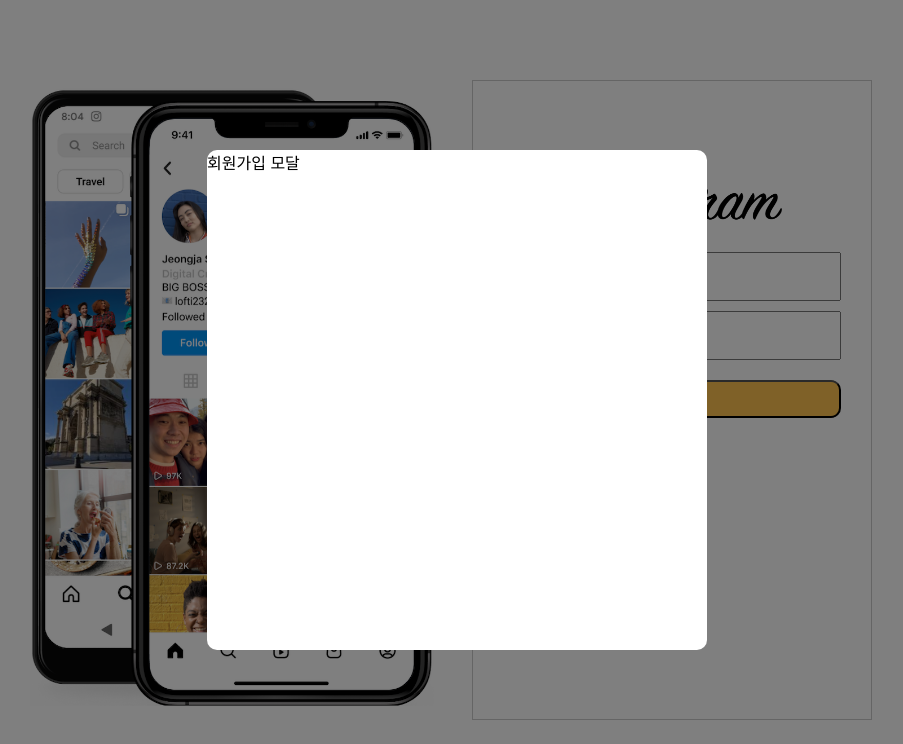
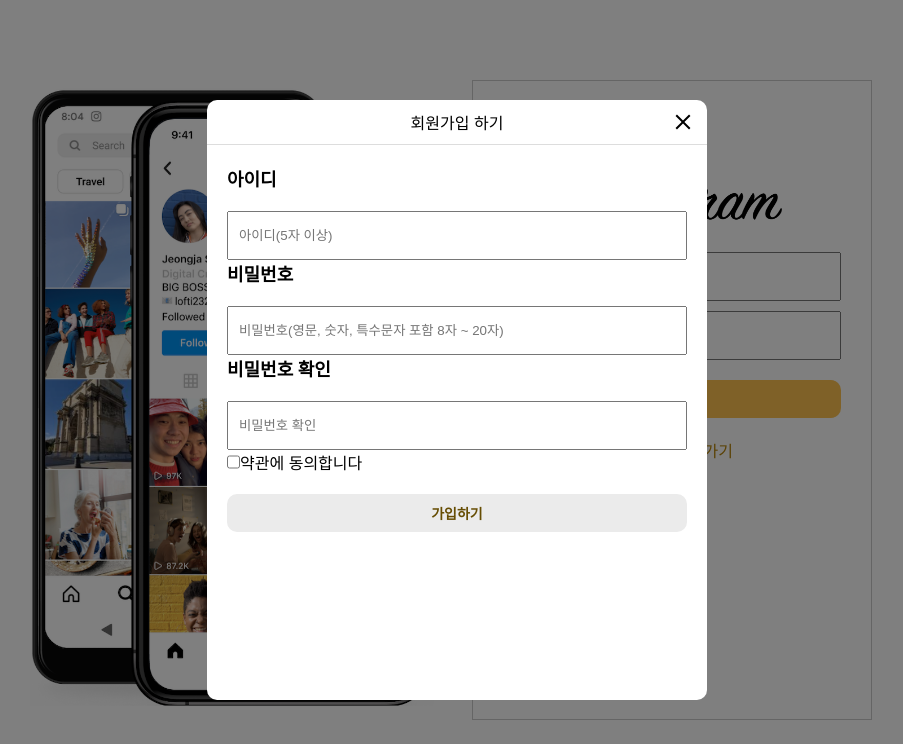
Before and after one commit to hyeminem-Jo/j-com, a Next.js app: page /signup in a window 1280 px wide. Shown: the top 744 px of the page, without its empty margins (183-1086 px from the left). Built offline with nearby package versions, Linux system fonts and the light colour scheme.

Commit message:
🎨global.scss 추가, 회원가입 폼 작업

```diff
--- a/src/app/(loggedOut)/_component/Main.tsx
+++ b/src/app/(loggedOut)/_component/Main.tsx
@@ -20,7 +20,7 @@ export default function Main() {
   })
 
   return (
-    <div className={styles.main}>
+    <>
       <div className={styles.left}>
         <Image src={phoneImage} width={450} alt="logo" />
       </div>
@@ -53,12 +53,12 @@ export default function Main() {
             <Button type="submit" size="md" color="primary">
               로그인
             </Button>
-            <Link href="signup" size="md" color="primary">
-              회원가입
+            <Link href="signup" className={styles.goSignup}>
+              회원가입 하러가기
             </Link>
           </ButtonGroup>
         </SignupOrLoginForm>
       </div>
-    </div>
+    </>
   )
 }
--- /dev/null
+++ b/src/app/(loggedOut)/_component/SignupForm.tsx
@@ -0,0 +1,126 @@
+'use client'
+
+import { useForm } from 'react-hook-form'
+import { useCallback, useEffect } from 'react'
+import Input from '@/app/_component/common/Input'
+import Button from '@/app/_component/common/Button'
+import style from './signupForm.module.scss'
+
+function SignupForm() {
+  const {
+    watch,
+    control,
+    setValue,
+    getValues,
+    handleSubmit,
+    reset,
+    setError,
+    clearErrors,
+    formState: { errors },
+  } = useForm({
+    mode: 'onChange',
+    defaultValues: {
+      user: '',
+      password: '',
+      passwordCheck: '',
+      term: false,
+    },
+  })
+
+  // [비밀번호] value 수정 시 이미 입력된 [비밀번호 확인] value 도 같이 유효성 체크
+  useEffect(() => {
+    if (
+      watch('password') !== watch('passwordCheck') &&
+      watch('passwordCheck')
+    ) {
+      setError('passwordCheck', {
+        type: 'password-mismatch',
+        message: '비밀번호가 일치하지 않습니다',
+      })
+    } else {
+      clearErrors('passwordCheck')
+    }
+  }, [watch('password'), watch('passwordCheck')])
+
+  const onSubmit = useCallback(
+    (data) => {
+      console.log(data)
+      alert(`가입을 환영합니다, ${data.user} 님!`)
+      // dispatch(userActions.loginAction(data))
+      reset()
+      setValue('term', false)
+    },
+    [watch()],
+  )
+
+  return (
+    <form onSubmit={handleSubmit(onSubmit)} className={style.signupForm}>
+      <Input
+        name="user"
+        control={control}
+        label="아이디"
+        maxLength="30"
+        type="text"
+        placeholder="아이디(5자 이상)"
+        rules={{
+          required: '아이디를 입력해주세요',
+          minLength: {
+            value: 5,
+            message: '5자 이상으로 입력해주세요',
+          },
+          validate: {
+            noAdmin: (value) =>
+              value !== 'admin' || 'admin 이라는 아이디는 사용할 수 없습니다.',
+          },
+        }}
+      />
+      <Input
+        name="password"
+        control={control}
+        label="비밀번호"
+        maxLength="15"
+        type="password"
+        placeholder="비밀번호(영문, 숫자, 특수문자 포함 8자 ~ 20자)"
+        rules={{
+          required: '비밀번호를 입력해주세요',
+          pattern: {
+            value:
+              /^(?=.*[a-zA-Z])(?=.*[0-9])(?=.*[!@#$%^&*])[a-zA-Z0-9!@#$%^&*]{8,20}$/,
+            message: '영문, 숫자, 특수문자 포함 8 ~ 20자로 입력해주세요',
+          },
+        }}
+      />
+      <Input
+        name="passwordCheck"
+        control={control}
+        label="비밀번호 확인"
+        type="password"
+        maxLength="15"
+        placeholder="비밀번호 확인"
+        rules={{
+          required: '비밀번호를 확인해주세요',
+          validate: {
+            matchPassword: (value) => {
+              const { password } = getValues()
+              return password === value || '비밀번호가 일치하지 않습니다'
+            },
+          },
+        }}
+      />
+      <Input
+        name="term"
+        control={control}
+        label="약관에 동의합니다"
+        type="checkbox"
+        rules={{
+          required: '약관에 동의해주세요',
+        }}
+      />
+      <Button type="submit" size="md" color="secondary">
+        가입하기
+      </Button>
+    </form>
+  )
+}
+
+export default SignupForm
--- a/src/app/(loggedOut)/_component/SignupModal.tsx
+++ b/src/app/(loggedOut)/_component/SignupModal.tsx
@@ -1,10 +1,36 @@
-import React from 'react'
+'use client'
+
+import SignupForm from '@/app/(loggedOut)/_component/SignupForm'
+import { useRouter } from 'next/navigation'
 import style from './signupModal.module.scss'
 
 function SignupModal() {
+  const router = useRouter()
+  const onClickClose = () => {
+    router.back()
+    // TODO: 뒤로가기가 /home이 아니면 /home으로 보내기
+  }
+
   return (
     <div className={style.modalBg}>
-      <div className={style.modal}>회원가입 모달</div>
+      <div className={style.modal}>
+        <div className={style.modalHeader}>
+          회원가입 하기
+          <button className={style.closeBtn} onClick={onClickClose}>
+            <svg
+              width={24}
+              viewBox="0 0 24 24"
+              aria-hidden="true"
+              className="r-18jsvk2 r-4qtqp9 r-yyyyoo r-z80fyv r-dnmrzs r-bnwqim r-1plcrui r-lrvibr r-19wmn03"
+            >
+              <g>
+                <path d="M10.59 12L4.54 5.96l1.42-1.42L12 10.59l6.04-6.05 1.42 1.42L13.41 12l6.05 6.04-1.42 1.42L12 13.41l-6.04 6.05-1.42-1.42L10.59 12z" />
+              </g>
+            </svg>
+          </button>
+        </div>
+        <SignupForm />
+      </div>
     </div>
   )
 }
--- a/src/app/(loggedOut)/_component/main.module.scss
+++ b/src/app/(loggedOut)/_component/main.module.scss
@@ -1,9 +1,9 @@
-.main {
+.container {
   display: flex;
   width: 100dvw;
   min-height: 100dvh;
-  color: darkred;
   background-color: #fff;
+}
 
 .left {
   flex: 1;
@@ -18,4 +18,10 @@
   flex-direction: column;
 }
 
+.goSignup {
+  width: 100%;
+  margin-top: 20px;
+  font-weight: 500;
+  text-align: center;
+  color: darkgoldenrod;
 }
--- /dev/null
+++ b/src/app/(loggedOut)/_component/signupForm.module.scss
@@ -0,0 +1,3 @@
+.signupForm {
+  padding: 20px;
+}
--- a/src/app/(loggedOut)/_component/signupModal.module.scss
+++ b/src/app/(loggedOut)/_component/signupModal.module.scss
@@ -8,8 +8,11 @@
 }
 
 .modal {
+  max-height: 898px;
+  max-width: 855px;
+  min-height: 600px;
+  min-width: 348px;
   width: 500px;
-  height: 500px;
   border-radius: 10px;
   position: absolute;
   top: 50%;
@@ -17,3 +20,29 @@
   transform: translate(-50%, -50%);
   background-color: #fff;
 }
+
+.modalHeader {
+  display: flex;
+  align-items: center;
+  justify-content: center;
+  height: 45px;
+  border-bottom: 1px solid #ddd;
+}
+
+.closeBtn {
+  width: 34px;
+  height: 34px;
+  border-radius: 17px;
+  border: none;
+  cursor: pointer;
+  background-color: #fff;
+  position: absolute;
+  right: 7px;
+  top: 5px;
+  display: flex;
+  align-items: center;
+  justify-content: center;
+  &:hover {
+    background-color: rgba(15,20,25, 0.1);
+  }
+}
--- a/src/app/(loggedOut)/layout.tsx
+++ b/src/app/(loggedOut)/layout.tsx
@@ -1,10 +1,10 @@
 import { ReactNode } from 'react'
-// import styles from '@/app/(beforeLogin)/_component/main.module.css'
+import style from '@/app/(loggedOut)/_component/main.module.scss'
 
 type Props = { children: ReactNode; modal: ReactNode }
 export default function Layout({ children, modal }: Props) {
   return (
-    <div>
+    <div className={style.container}>
       {children}
       {modal}
     </div>
--- a/src/app/globals.css
+++ b/src/app/globals.scss
@@ -96,8 +96,16 @@ body {
 }
 
 a {
+  display: inline-block;
   color: inherit;
   text-decoration: none;
+  &:hover {
+    opacity: 0.8;
+  }
+}
+
+button {
+  border: none;
 }
 
 @media (prefers-color-scheme: dark) {
--- a/src/app/layout.tsx
+++ b/src/app/layout.tsx
@@ -1,6 +1,6 @@
 import type { Metadata } from 'next'
 import { Inter } from 'next/font/google'
-import './globals.css'
+import './globals.scss'
 
 const inter = Inter({ subsets: ['latin'] })
 
@@ -15,7 +15,7 @@ export default function RootLayout({
   children: React.ReactNode
 }) {
   return (
-    <html lang="en">
+    <html lang="ko">
       <body className={inter.className}>{children}</body>
     </html>
   )
```
Also changed, not shown: src/app/(loggedOut)/page.tsx (+1 -6 lines). Lines whose indentation alone changed are shown as unchanged.
